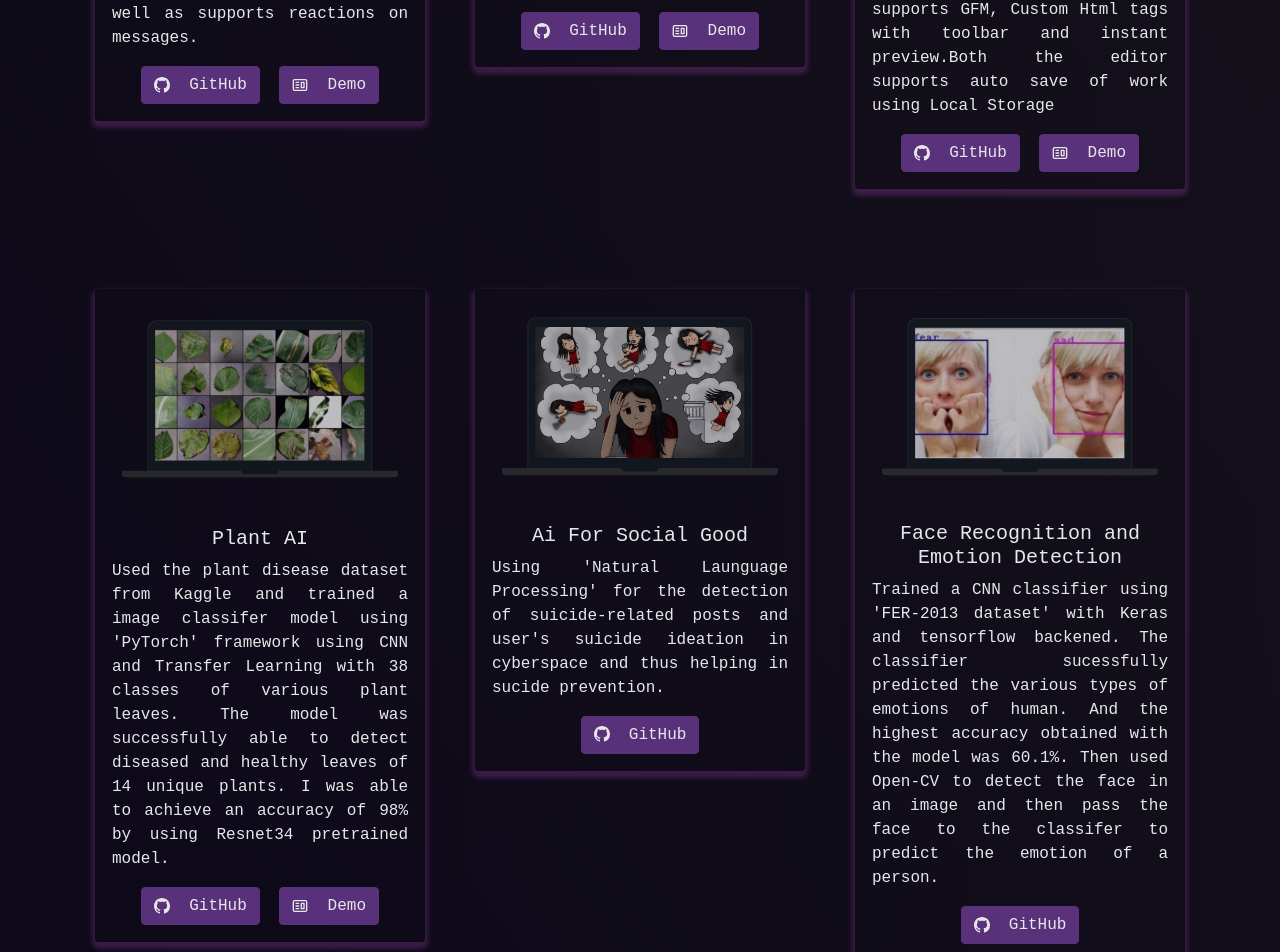
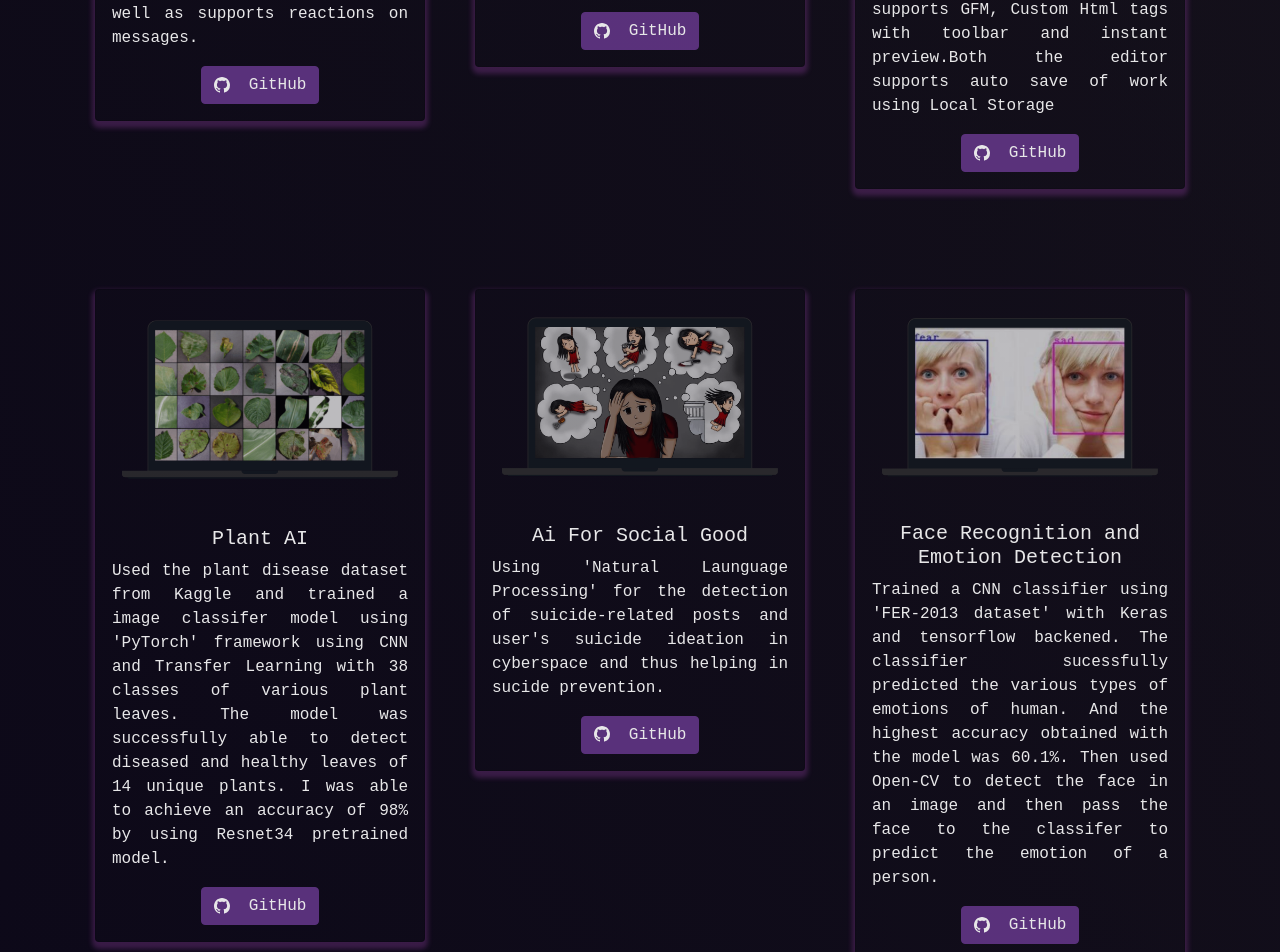
Before and after one commit to Tushar-1-2-3/personal_portfolio, a React (Create React App) app: page /project in a window 1280 px wide. Shown: the part 740-1692 px from the top of the page. Built offline with nearby package versions, Linux system fonts and the light colour scheme; a web font is replaced by a local one.

Commit message:
Remove GitHub and demo buttons from all project cards

```diff
--- a/src/components/Projects/Projects.js
+++ b/src/components/Projects/Projects.js
@@ -50,8 +50,6 @@ function Projects() {
                 isBlog={false}
                 title="Chatify"
                 description="Personal Chat Room or Workspace to share resources and hangout with friends build with react.js, Material-UI, and Firebase. Have features which allows user for realtime messaging, image sharing as well as supports reactions on messages."
-                ghLink="https://github.com/soumyajit4419/Chatify"
-                demoLink="https://chatify-49.web.app/"
               />
             </motion.div>
           </Col>
@@ -69,8 +67,6 @@ function Projects() {
                 isBlog={false}
                 title="Bits-0f-C0de"
                 description="My personal blog page build with Next.js and Tailwind Css which takes the content from makdown files and renders it using Next.js. Supports dark mode and easy to write blogs using markdown."
-                ghLink="https://github.com/soumyajit4419/Bits-0f-C0de"
-                demoLink="https://blogs.soumya-jit.tech/"
               />
             </motion.div>
           </Col>
@@ -88,8 +84,6 @@ function Projects() {
                 isBlog={false}
                 title="Editor.io"
                 description="Online code and markdown editor build with react.js. Online Editor which supports html, css, and js code with instant view of website. Online markdown editor for building README file which supports GFM, Custom Html tags with toolbar and instant preview.Both the editor supports auto save of work using Local Storage"
-                ghLink="https://github.com/soumyajit4419/Editor.io"
-                demoLink="https://editor.soumya-jit.tech/"
               />
             </motion.div>
           </Col>
@@ -107,8 +101,6 @@ function Projects() {
                 isBlog={false}
                 title="Plant AI"
                 description="Used the plant disease dataset from Kaggle and trained a image classifer model using 'PyTorch' framework using CNN and Transfer Learning with 38 classes of various plant leaves. The model was successfully able to detect diseased and healthy leaves of 14 unique plants. I was able to achieve an accuracy of 98% by using Resnet34 pretrained model."
-                ghLink="https://github.com/soumyajit4419/Plant_AI"
-                demoLink="https://plant49-ai.herokuapp.com/"
               />
             </motion.div>
           </Col>
@@ -126,7 +118,6 @@ function Projects() {
                 isBlog={false}
                 title="Ai For Social Good"
                 description="Using 'Natural Launguage Processing' for the detection of suicide-related posts and user's suicide ideation in cyberspace  and thus helping in sucide prevention."
-                ghLink="https://github.com/soumyajit4419/AI_For_Social_Good"
               />
             </motion.div>
           </Col>
@@ -145,7 +136,6 @@ function Projects() {
                 title="Face Recognition and Emotion Detection"
                 description="Trained a CNN classifier using 'FER-2013 dataset' with Keras and tensorflow backened. The classifier sucessfully predicted the various types of emotions of human. And the highest accuracy obtained with the model was 60.1%.
               Then used Open-CV to detect the face in an image and then pass the face to the classifer to predict the emotion of a person."
-                ghLink="https://github.com/soumyajit4419/Face_And_Emotion_Detection"
               />
             </motion.div>
           </Col>
```
